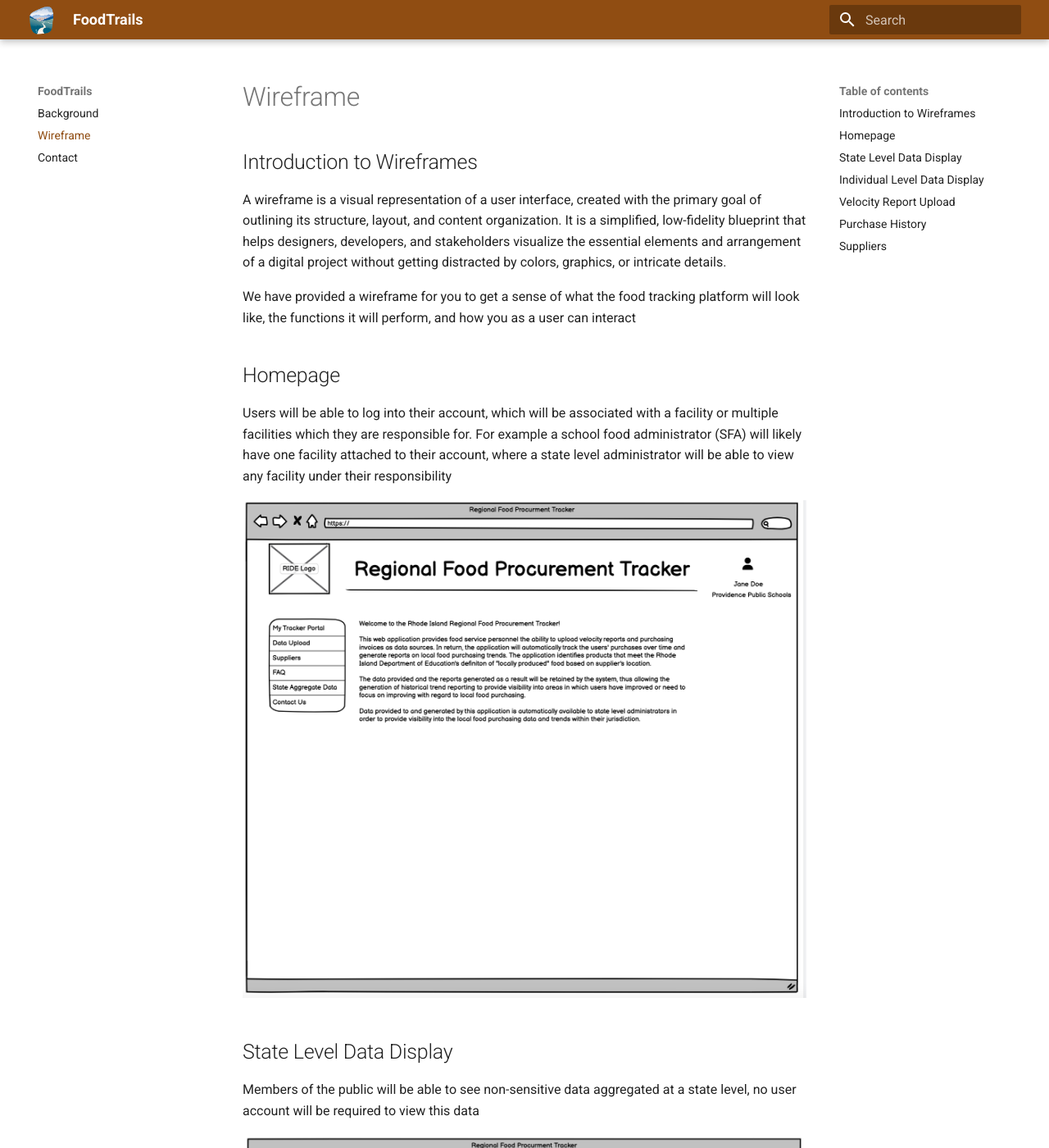
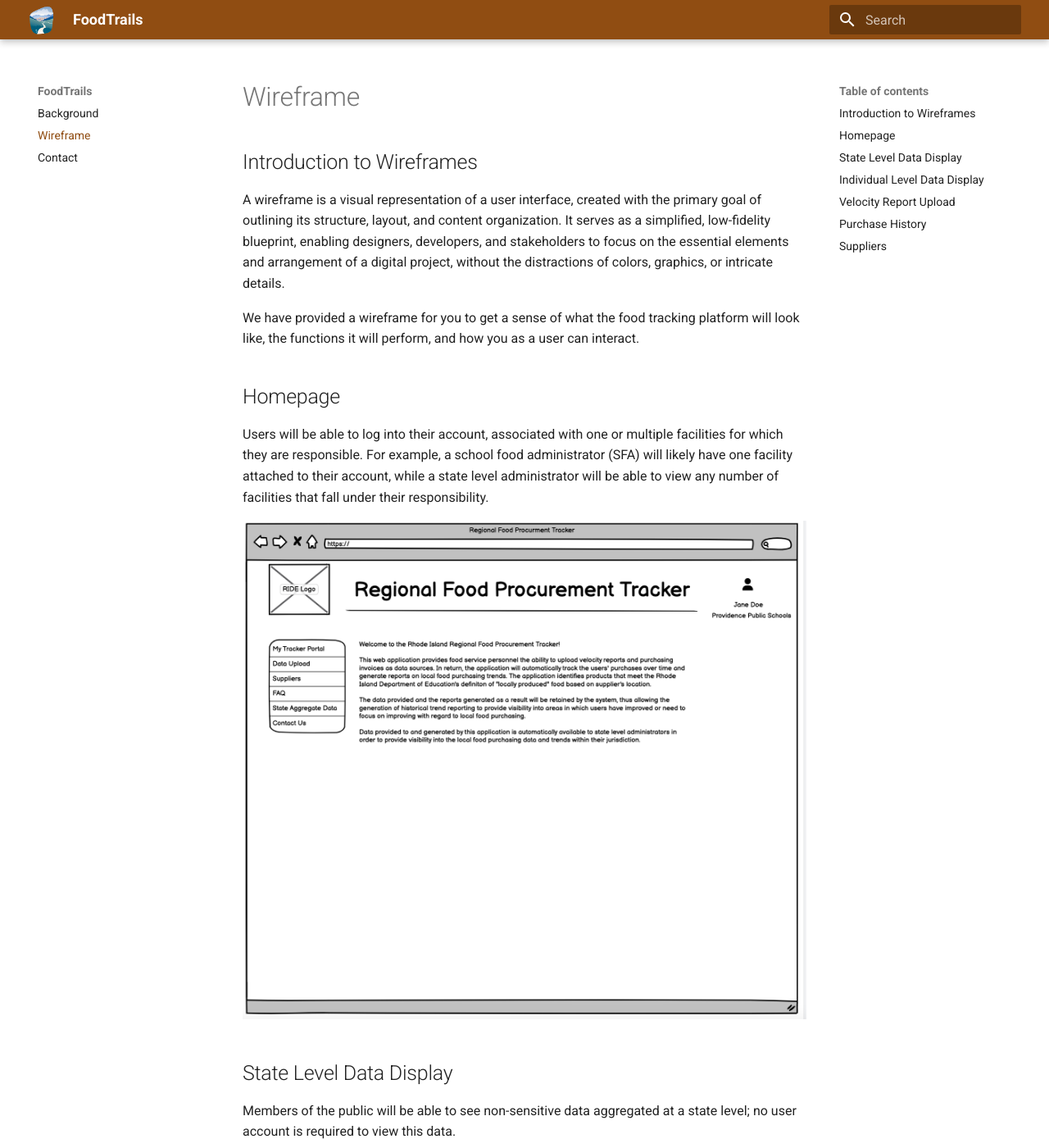
Before and after one commit to foodtrails/documentation, an MkDocs documentation site: the page built from docs/wireframe.md, in a window 1280 px wide and 1400 px high. Shown: the whole window at 82% size. Built offline with MkDocs 1.6.1 and Material for MkDocs 9.7.7, drawn with Linux system fonts in a browser that asks for light colours; some of the changed text lies outside the part shown.

Commit message:
Add Google Analytics; Update language in index.md and wireframe.md

```diff
--- a/docs/wireframe.md
+++ b/docs/wireframe.md
@@ -2,19 +2,19 @@
 
 ## Introduction to Wireframes
 
-A wireframe is a visual representation of a user interface, created with the primary goal of outlining its structure, layout, and content organization. It is a simplified, low-fidelity blueprint that helps designers, developers, and stakeholders visualize the essential elements and arrangement of a digital project without getting distracted by colors, graphics, or intricate details.
+A wireframe is a visual representation of a user interface, created with the primary goal of outlining its structure, layout, and content organization. It serves as a simplified, low-fidelity blueprint, enabling designers, developers, and stakeholders to focus on the essential elements and arrangement of a digital project, without the distractions of colors, graphics, or intricate details.
 
-We have provided a wireframe for you to get a sense of what the food tracking platform will look like, the functions it will perform, and how you as a user can interact
+We have provided a wireframe for you to get a sense of what the food tracking platform will look like, the functions it will perform, and how you as a user can interact.
 
 ## Homepage
 
-Users will be able to log into their account, which will be associated with a facility or multiple facilities which they are responsible for. For example a school food administrator (SFA) will likely have one facility attached to their account, where a state level administrator will be able to view any facility under their responsibility
+Users will be able to log into their account, associated with one or multiple facilities for which they are responsible. For example, a school food administrator (SFA) will likely have one facility attached to their account, while a state level administrator will be able to view any number of facilities that fall under their responsibility.
 
 ![Home Page](./img/wireframe/wireframhomepage.png)
 
 ## State Level Data Display
 
-Members of the public will be able to see non-sensitive data aggregated at a state level, no user account will be required to view this data
+Members of the public will be able to see non-sensitive data aggregated at a state level; no user account is required to view this data.
 
 ![State Level Display](./img/wireframe/wireframestatedata.png)
 
@@ -26,18 +26,18 @@ An individual user will be able to view data associated with their facility, suc
 
 ## Velocity Report Upload
 
-The application gathers data by users uploading velocity reports, which represent a history of purchases over a period of time. The application will automtically parse these velocity reports of onboarded distributors and standardize the units, save the original and cleaned velocity report and enter that data into the facilities record, and therefore the state level record
+The application collects data through user-uploaded velocity reports, representing a history of their purchases over a specific time period. The application will automatically parse velocity reports, standardize the units and item types, save both the original and standardized velocity report, and include the resulting data in the facility's records. Facility records are aggregated to provide state level insight and oversight.
 
 ![Individual Level Display](./img/wireframe/wireframevelcoityupload.png)
 
 ## Purchase History
 
-After uploading velocity reports, users will be able to review their purchase history by item category and distributor/supplier
+After uploading velocity reports, users will be able to review their purchase history by item type, item category, and distributor/supplier.
 
 ![Purchase History](./img/wireframe/wireframepersonalpurchasehistory.png)
 
 ## Suppliers
 
-Over time as the application gathers more data it will generate a list of suppliers. The goal is to encourage users to purchase from suppliers which have the products they need and can source the products locally.
+As the application gathers data it will generate a dynamically updated list of suppliers. This list aims to encourage users to purchase from suppliers that are able to source products locally.
 
 ![Individual Level Display](./img/wireframe/wireframesupplier.png)
--- a/mkdocs.yml
+++ b/mkdocs.yml
@@ -8,9 +8,15 @@ theme:
   logo: logo/logo.png
   favicon: logo/favicon.ico
 
+extra:
+  analytics:
+    provider: google
+    property: G-6E3YWE6T8W
+
 extra_css:
   - stylesheets/extra.css
   - stylesheets/logo.css
+
 nav:
   - Background: index.md
   - Wireframe: wireframe.md
```
Also changed, not shown: docs/index.md (+1 -1 lines).
